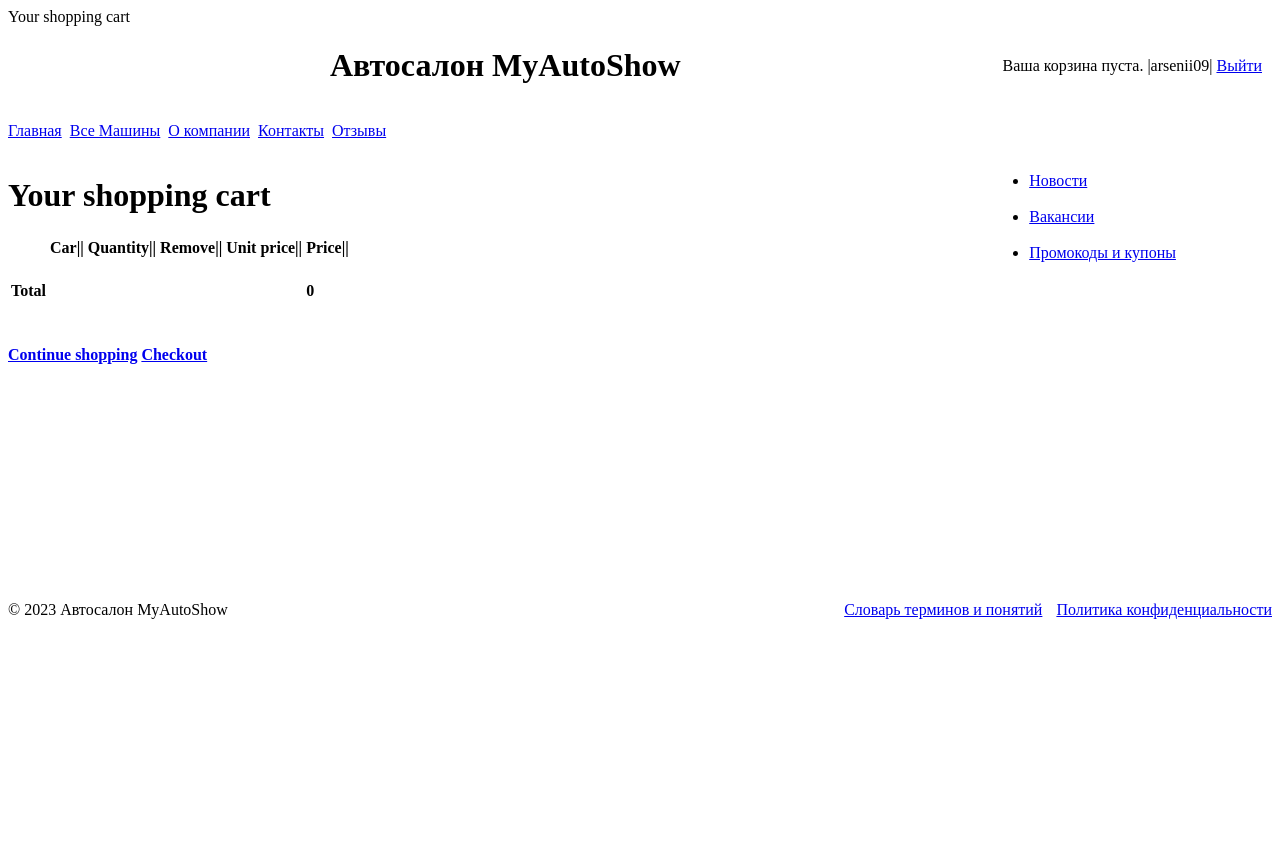
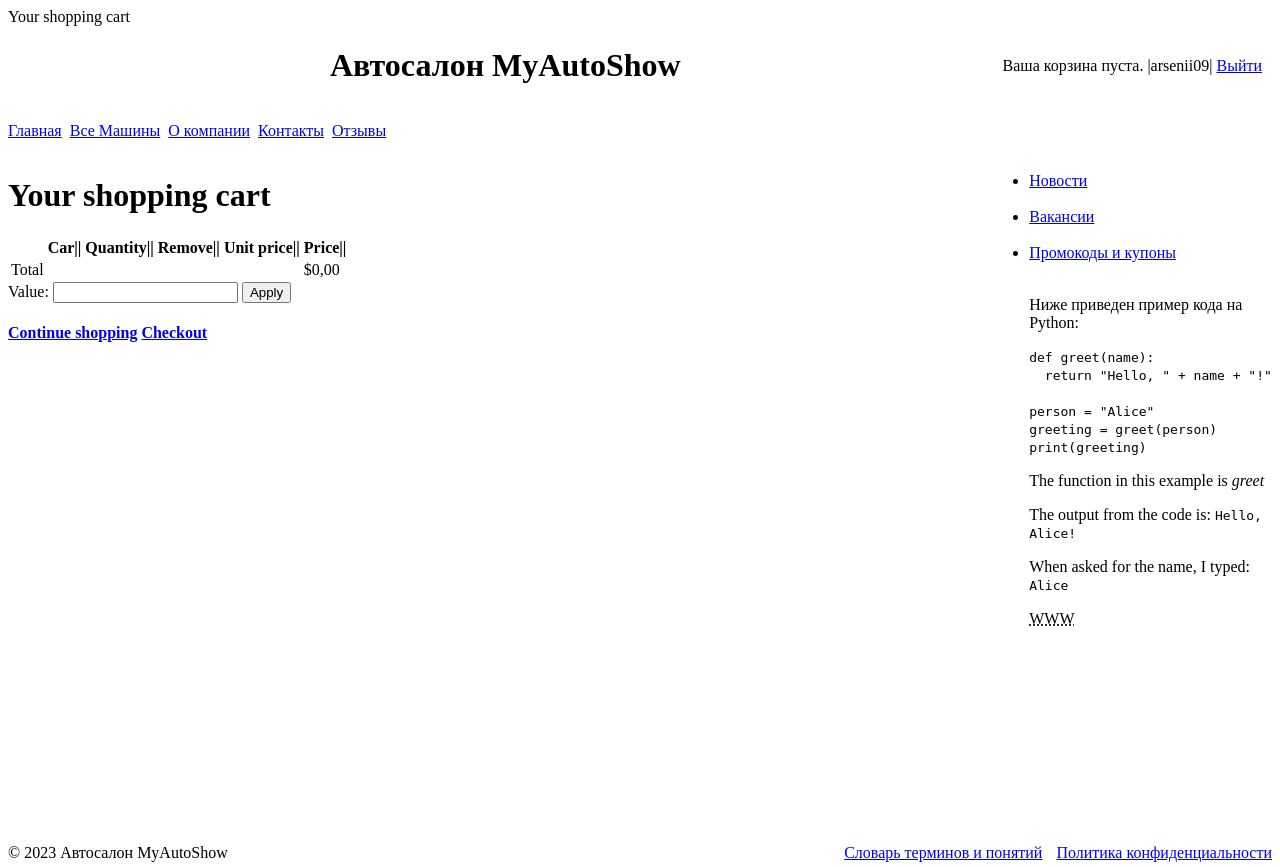
Before and after one commit to ArseniiShmatov09/Python_Labs_Shmatov_Arsenii_153505, a Django app: page /cart/ in a window 1280 px wide. Shown: the top 867 px of the page. Before the commit the page ends 619 px from the top, so only its background shows below. Run offline with Django 4.2, Linux system fonts and the light colour scheme; a user stored in the database is signed in.

Commit message:
added logic with promos, added some HTML requirements

```diff
--- a/LAB_04/AutoShow/cart/cart.py
+++ b/LAB_04/AutoShow/cart/cart.py
@@ -1,6 +1,7 @@
 from decimal import Decimal
 from django.conf import settings
 from main.models import Car
+from main.models import Promotional_code
 
 
 class Cart(object):
@@ -15,6 +16,8 @@ class Cart(object):
             # save an empty cart in the session
             cart = self.session[settings.CART_SESSION_ID] = {}
         self.cart = cart
+        self.promotional_code_id = self.session.get('promotional_code_id')
+
 
     def add(self, car, quantity=1, update_quantity=False):
         """
@@ -77,3 +80,18 @@ class Cart(object):
         # удаление корзины из сессии
         del self.session[settings.CART_SESSION_ID]
         self.session.modified = True
+
+
+    @property
+    def coupon(self):
+        if self.promotional_code_id:
+            return Promotional_code.objects.get(id=self.promotional_code_id)
+        return None
+
+    def get_discount(self):
+        if self.coupon:
+            return (self.coupon.discount / Decimal('100')) * self.get_total_price()
+        return Decimal('0')
+
+    def get_total_price_after_discount(self):
+        return self.get_total_price() - self.get_discount()
--- a/LAB_04/AutoShow/cart/templates/cart/detail.html
+++ b/LAB_04/AutoShow/cart/templates/cart/detail.html
@@ -32,13 +32,37 @@
                 </tr>
             {% endwith %}
         {% endfor %}
-        <tr class="total">
-            <td><h4>Total</h4></td>
-            <td colspan="4"></td>
-            <td class="num"><h4>{{ cart.get_total_price }}</h4></td>
-        </tr>
+        {% if cart.coupon %}
+    <tr class="subtotal">
+        <td>Subtotal</td>
+        <td colspan="4"></td>
+        <td class="num">${{ cart.get_total_price }}</td>
+    </tr>
+    <tr>
+        <td>
+            "{{ cart.coupon.value }}" coupon
+            ({{ cart.coupon.discount }}% off)
+        </td>
+        <td colspan="4"></td>
+        <td class="num neg">
+            - ${{ cart.get_discount|floatformat:"2" }}
+        </td>
+    </tr>
+{% endif %}
+<tr class="total">
+    <td>Total</td>
+    <td colspan="4"></td>
+    <td class="num">
+        ${{ cart.get_total_price_after_discount|floatformat:"2" }}
+    </td>
+</tr>
         </tbody>
     </table>
+    <form action="{% url 'cart:apply' %}" method="post">
+        {{ coupon_apply_form }}
+        <input type="submit" value="Apply">
+        {% csrf_token %}
+    </form>
     <p class="text-right">
         <h4><a href="{% url 'main:cars' %}" class="button light">Continue shopping</a>
             <a href="{% url 'order:order_create' %}">Checkout</a></h4>
--- a/LAB_04/AutoShow/cart/urls.py
+++ b/LAB_04/AutoShow/cart/urls.py
@@ -13,6 +13,8 @@ urlpatterns = [
     path('remove/<int:car_id>/',
          views.cart_remove,
          name='cart_remove'),
+    path('apply/', views.coupon_apply, name='apply'),
+
 ]
 
 if settings.DEBUG:
--- a/LAB_04/AutoShow/cart/views.py
+++ b/LAB_04/AutoShow/cart/views.py
@@ -4,6 +4,8 @@ from main.models import Car
 from .cart import Cart
 from .forms import CartAddCarForm
 from django.core.exceptions import PermissionDenied
+from main.models import Promotional_code
+from main.forms import Promotional_codeForm
 
 @require_POST
 def cart_add(request, car_id):
@@ -33,4 +35,19 @@ def cart_detail(request):
     if not request.user.is_authenticated:
         raise PermissionDenied("No acsess")
     cart = Cart(request)
-    return render(request, 'cart/detail.html', {'cart': cart})
+    coupon_apply_form = Promotional_codeForm()
+
+    return render(request, 'cart/detail.html', {'cart': cart, 'coupon_apply_form': coupon_apply_form})
+
+@require_POST
+def coupon_apply(request):
+    form = Promotional_codeForm(request.POST)
+    if form.is_valid():
+        value = form.cleaned_data['value']
+        try:
+            promotional_code = Promotional_code.objects.get(value__iexact=value,
+                                        is_actual=True)
+            request.session['promotional_code_id'] = promotional_code.id
+        except :
+            request.session['promotional_code_id'] = None
+    return redirect('cart:cart_detail')
--- a/LAB_04/AutoShow/main/admin.py
+++ b/LAB_04/AutoShow/main/admin.py
@@ -47,4 +47,4 @@ class ReviewAdmin(admin.ModelAdmin):
 
 @admin.register(Promotional_code)
 class Promotional_code_Admin(admin.ModelAdmin):
-    list_display = ['value', 'is_actual']
+    list_display = ['value', 'is_actual', 'discount']
--- a/LAB_04/AutoShow/main/forms.py
+++ b/LAB_04/AutoShow/main/forms.py
@@ -61,3 +61,7 @@ class ReviewForm(forms.ModelForm):
     class Meta:
       model = Review
       fields = ['text', 'rating']
+
+
+class Promotional_codeForm(forms.Form):
+    value = forms.CharField()
--- a/LAB_04/AutoShow/main/models.py
+++ b/LAB_04/AutoShow/main/models.py
@@ -126,3 +126,6 @@ class Review(models.Model):
 class Promotional_code(models.Model):
     value = models.TextField(help_text="Enter promocode")
     is_actual = models.BooleanField(default=False)
+    discount = models.IntegerField(help_text="Enter discount from 1 to 25", default=10, validators=[
+        MinValueValidator(1, message="The number cannot be less than 1"),
+        MaxValueValidator(25, message="The number cannot be more than 25")])
--- a/LAB_04/AutoShow/main/templates/base.html
+++ b/LAB_04/AutoShow/main/templates/base.html
@@ -30,7 +30,7 @@
                 Ваша корзина:
                 <a href="{% url 'cart:cart_detail' %}">
                     {{ total_items }} item{{ total_items|pluralize }},
-                    ${{ cart.get_total_price }}
+                    ${{ cart.get_total_price_after_discount }}
                 </a>
                 {% else %}
                 Ваша корзина пуста.
@@ -79,6 +79,22 @@
                         {% endif %}
                     </li>&nbsp;
                 </ul>
+                <p>Ниже приведен пример кода на Python:</p>
+                <p>
+                    <code>
+                        def greet(name): <br>&nbsp;
+                          return "Hello, " + name + "!"<br> <br>
+
+                        person = "Alice"<br>
+                        greeting = greet(person) <br>
+                        print(greeting) <br>
+                    </code>
+                  </p>
+                  <p>The function in this example is <var> greet</var></p>
+                  <p>The output from the code is: <samp> Hello, Alice!</samp></p>
+                  <p>When asked for the name, I typed: <kbd> Alice</kbd></p>
+
+                  <abbr title="World Wide Web">WWW</abbr>
 
             </aside>
         </main>
--- a/LAB_04/AutoShow/order/templates/order/created.html
+++ b/LAB_04/AutoShow/order/templates/order/created.html
@@ -1,6 +1,6 @@
 {% extends "base.html" %}
 
-{% block title %}Thank you{% endblock %}
+{% block title %}<title>Thank You Page</title>{% endblock %}
 
 {% block content %}
     <h1>Thank you</h1>
```
Also changed, not shown: LAB_04/AutoShow/main/templates/promotional_code.html (+4 -3 lines), LAB_04/AutoShow/media/images/promo.txt (+5 -5 lines), LAB_04/AutoShow/order/templates/order/create.html (+9 -3 lines), LAB_04/AutoShow/db1.sqlite3, LAB_04/AutoShow/main/migrations/0019_promotional_code_discount.py (added), LAB_04/AutoShow/main/views.py (line endings or trailing spaces).
